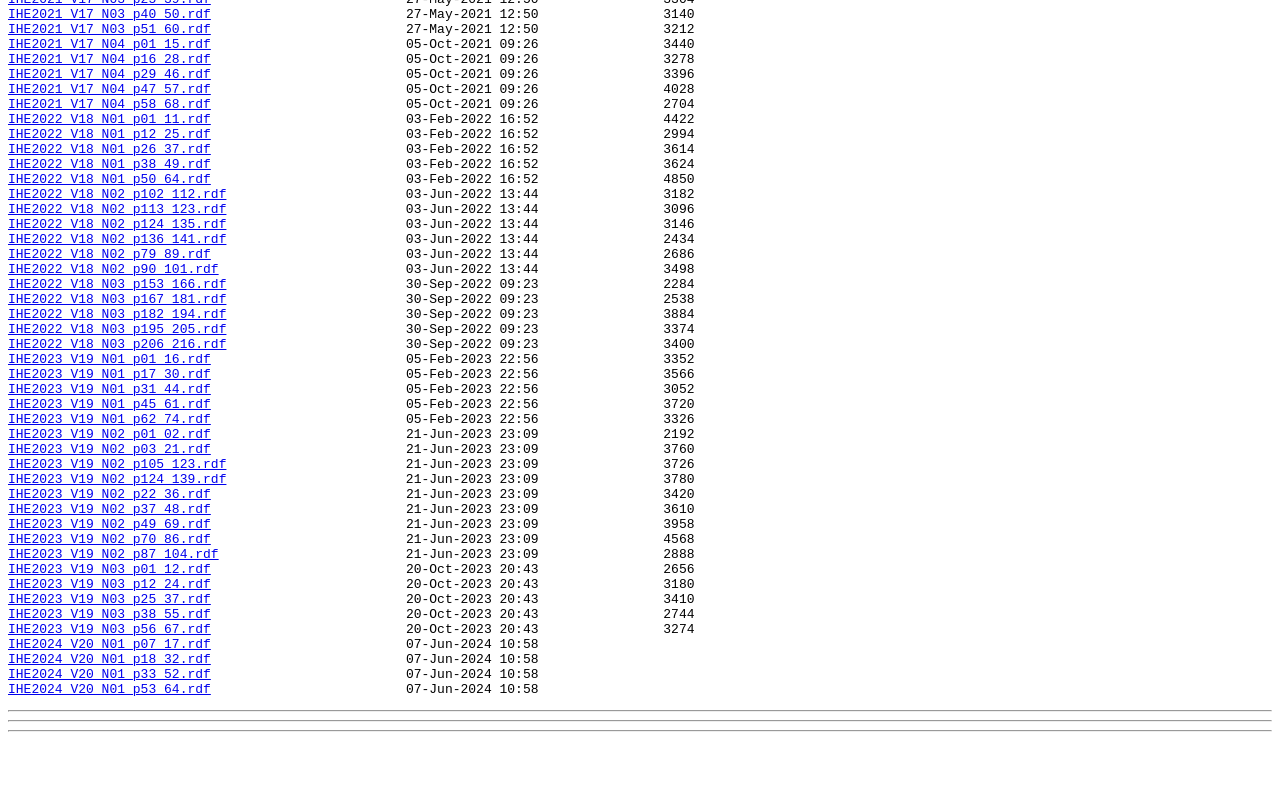
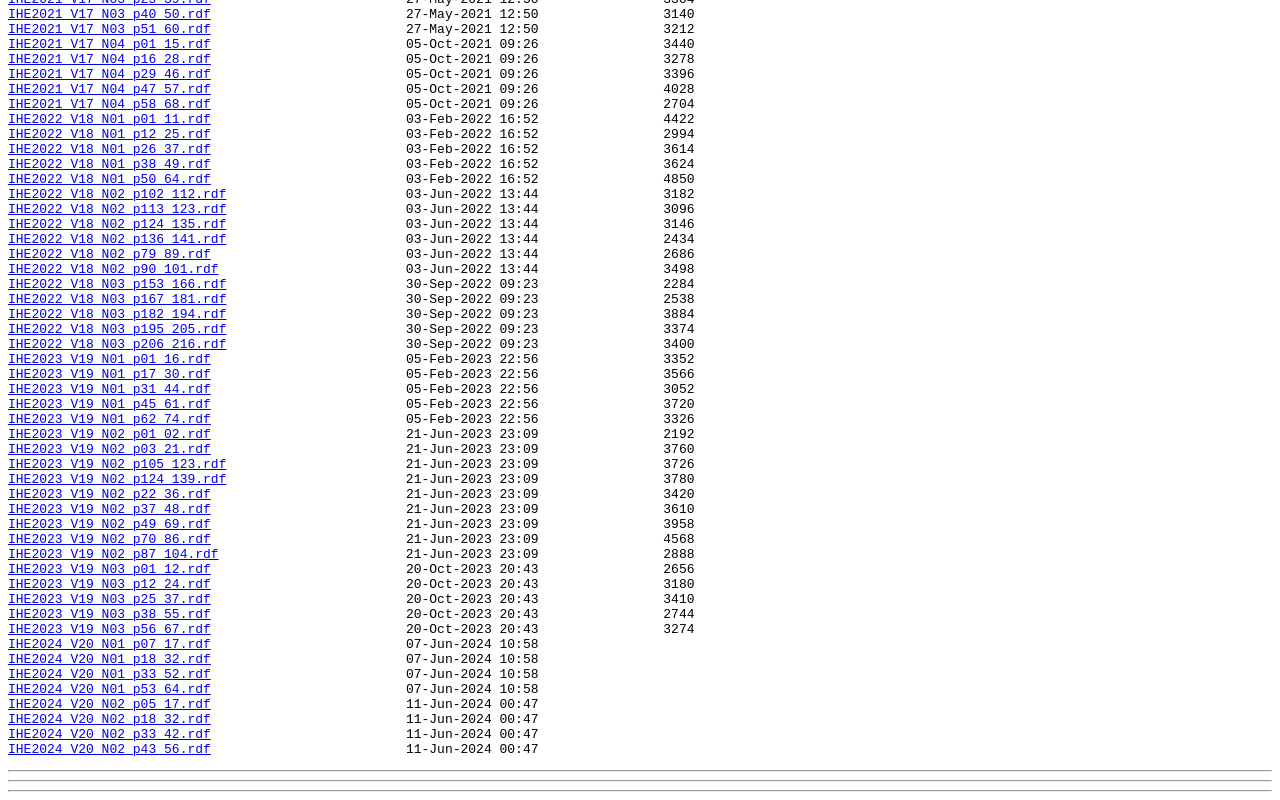
Before and after one commit to asocesphisteco/ahe, a plain HTML site: page invest/index.html in a window 1280 px wide. Shown: the part 4274-5074 px from the top of the page. Before the commit the page ends 5014 px from the top, so only its background shows below. Drawn offline with Linux system fonts and the light colour scheme.

Commit message:
Update index.html

```diff
--- a/invest/index.html
+++ b/invest/index.html
@@ -327,6 +327,10 @@
 <a href="IHE2024_V20_N01_p18_32.rdf">IHE2024_V20_N01_p18_32.rdf</a>                         07-Jun-2024 10:58
 <a href="IHE2024_V20_N01_p33_52.rdf">IHE2024_V20_N01_p33_52.rdf</a>                         07-Jun-2024 10:58
 <a href="IHE2024_V20_N01_p53_64.rdf">IHE2024_V20_N01_p53_64.rdf</a>                         07-Jun-2024 10:58
+<a href="IHE2024_V20_N02_p05_17.rdf">IHE2024_V20_N02_p05_17.rdf</a>                         11-Jun-2024 00:47
+<a href="IHE2024_V20_N02_p18_32.rdf">IHE2024_V20_N02_p18_32.rdf</a>                         11-Jun-2024 00:47
+<a href="IHE2024_V20_N02_p33_42.rdf">IHE2024_V20_N02_p33_42.rdf</a>                         11-Jun-2024 00:47
+<a href="IHE2024_V20_N02_p43_56.rdf">IHE2024_V20_N02_p43_56.rdf</a>                         11-Jun-2024 00:47
 </pre><hr></body>
 </pre><hr></body>
 </pre><hr></body>
```
